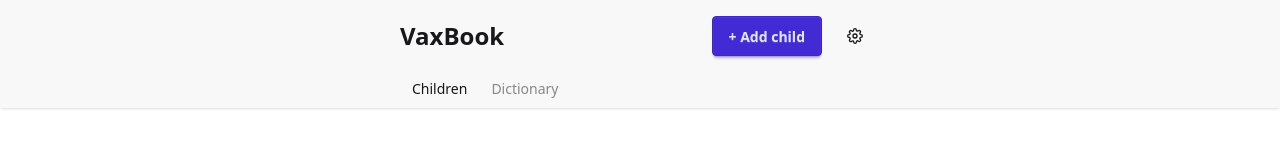
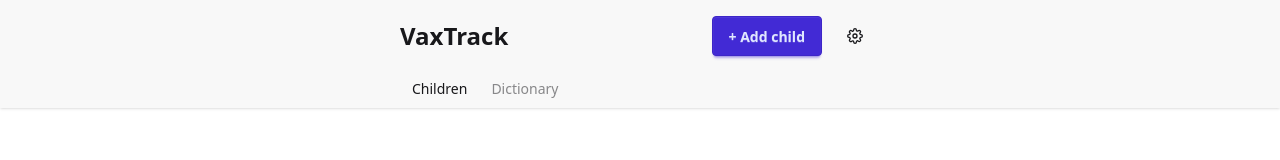
Before and after one commit to ImTema/family-health-pwa, a SvelteKit app in the folder web/: page / in a window 1280 px wide. Shown: the top 160 px of the page. Built offline with nearby package versions, Linux system fonts and the light colour scheme.

Commit message:
rename back to VaxTrack

```diff
--- a/web/src/routes/+page.svelte
+++ b/web/src/routes/+page.svelte
@@ -47,7 +47,7 @@
   <div class="sticky top-0 z-20 bg-base-200 shadow-sm">
     <div class="max-w-lg mx-auto p-4 pb-0">
       <div class="flex justify-between items-center">
-        <h1 class="text-2xl font-bold">VaxBook</h1>
+        <h1 class="text-2xl font-bold">VaxTrack</h1>
         <div class="flex gap-2">
           {#if tab === 'children'}
             <a href="/children/new" class="btn btn-primary">+ Add child</a>
```
Also changed, not shown: web/static/manifest.json, 1 other file (tests, documents, lock files or other folders).
